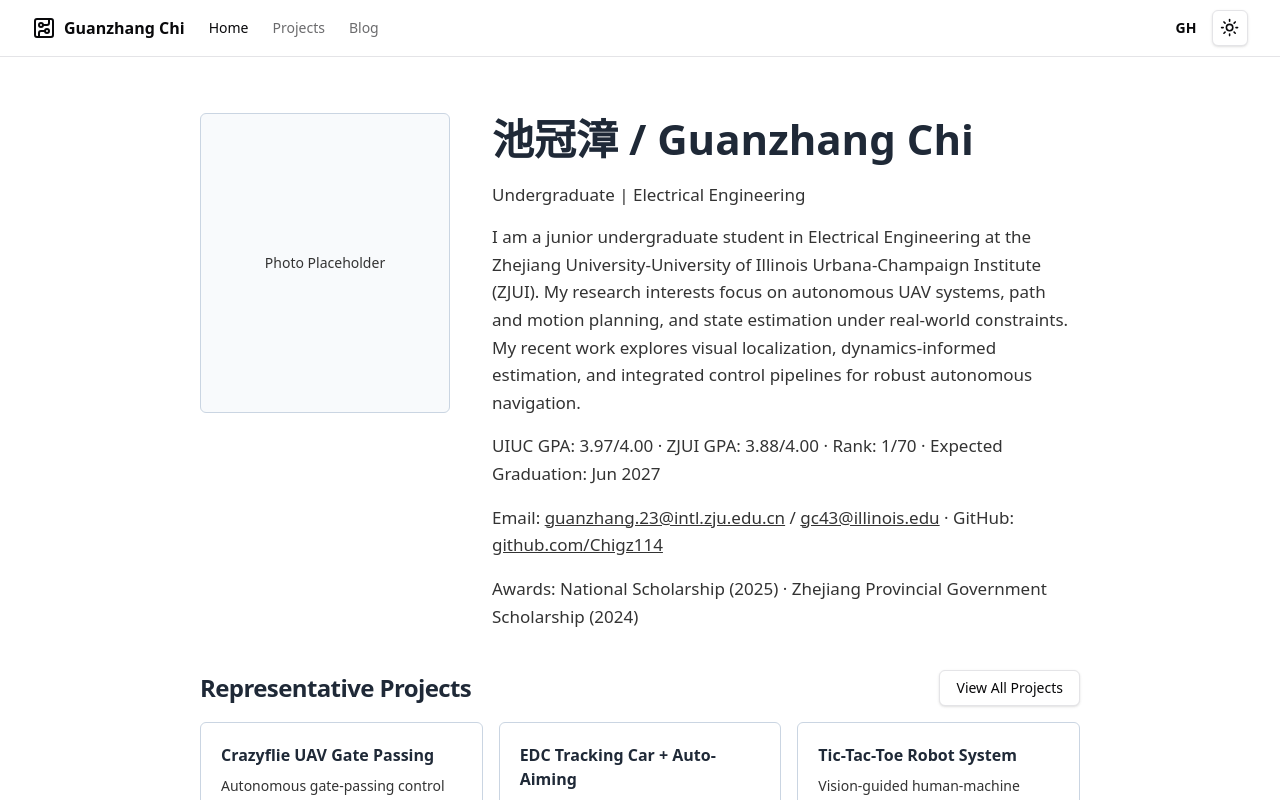
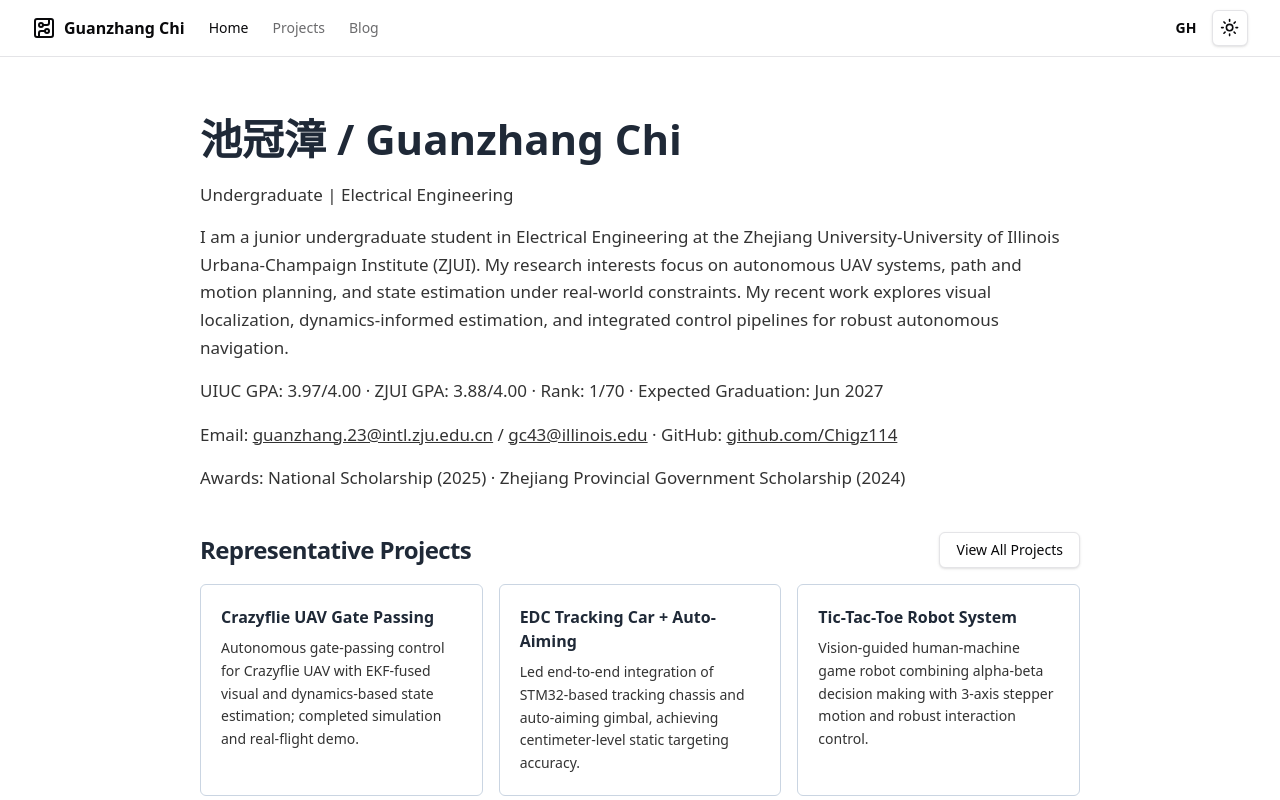
Before and after one commit to Chigz114/my-portfolio, a Next.js app: page / in a window 1280 px wide. Shown: the top 800 px of the page. Built offline with nearby package versions, Linux system fonts and the light colour scheme.

Commit message:
Simplify home profile to single-column layout

```diff
--- a/src/app/page.tsx
+++ b/src/app/page.tsx
@@ -6,11 +6,6 @@ export default function Home() {
     <div className="w-full bg-white dark:bg-background">
       <section className="w-full px-4 md:px-8 py-10 md:py-14">
         <div className="mx-auto max-w-[880px] space-y-10">
-          <div className="grid grid-cols-1 md:grid-cols-[260px_1fr] gap-8 items-start">
-            <div className="h-[300px] w-[250px] max-w-full rounded-md border border-slate-300 bg-slate-50 dark:bg-slate-900 dark:border-slate-700 flex items-center justify-center">
-              <span className="text-sm text-[#333] dark:text-slate-200">Photo Placeholder</span>
-            </div>
-
           <div className="space-y-4 text-left">
             <h1 className="text-4xl md:text-[42px] font-bold leading-tight text-[#1f2937] dark:text-foreground">
               池冠漳 / Guanzhang Chi
@@ -34,7 +29,6 @@ export default function Home() {
             <p className="text-base md:text-[17px] leading-relaxed text-[#333] dark:text-slate-200">
               Awards: National Scholarship (2025) · Zhejiang Provincial Government Scholarship (2024)
             </p>
-            </div>
           </div>
 
           <div className="space-y-4">
```
Lines whose indentation alone changed are shown as unchanged.
